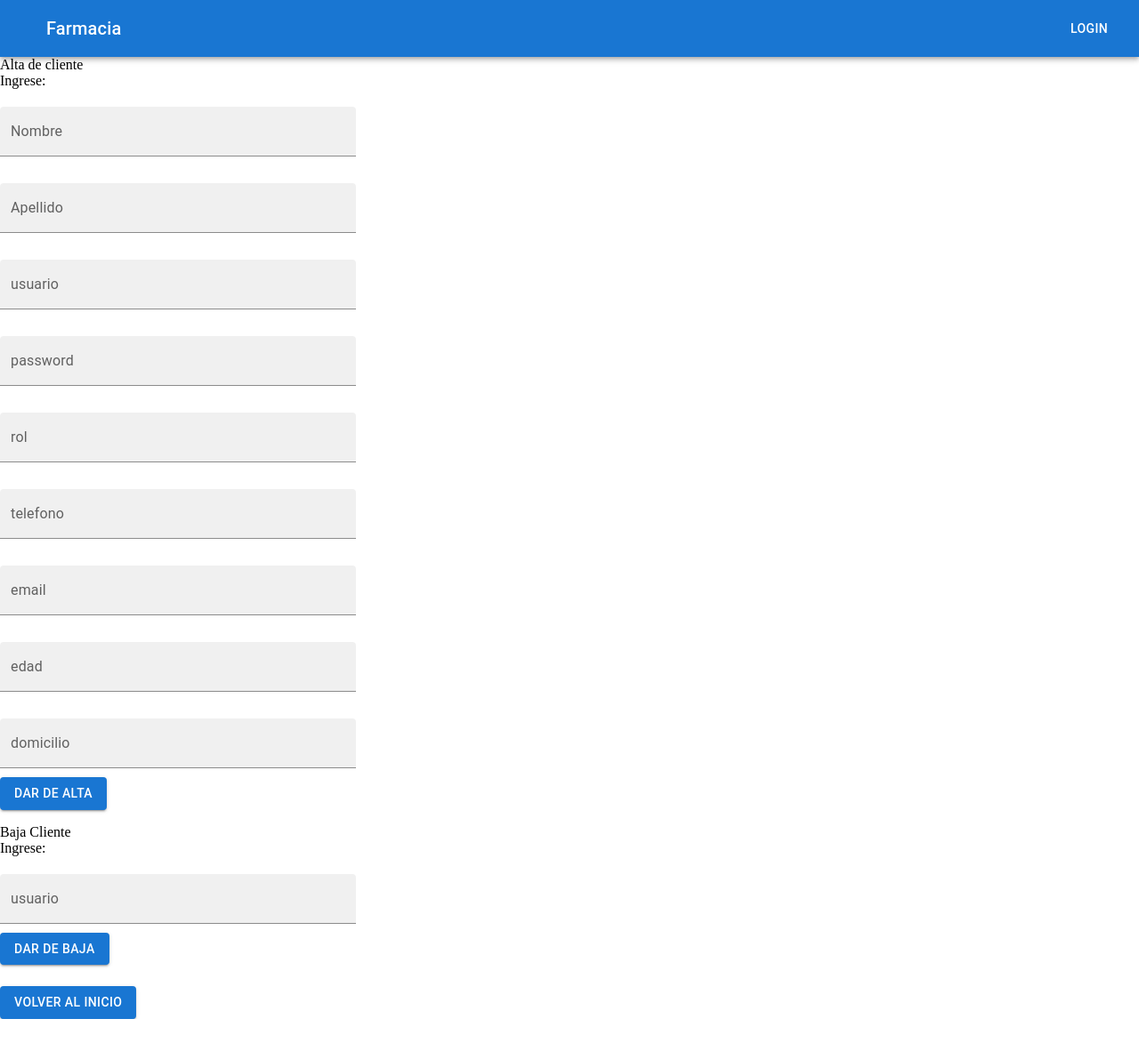
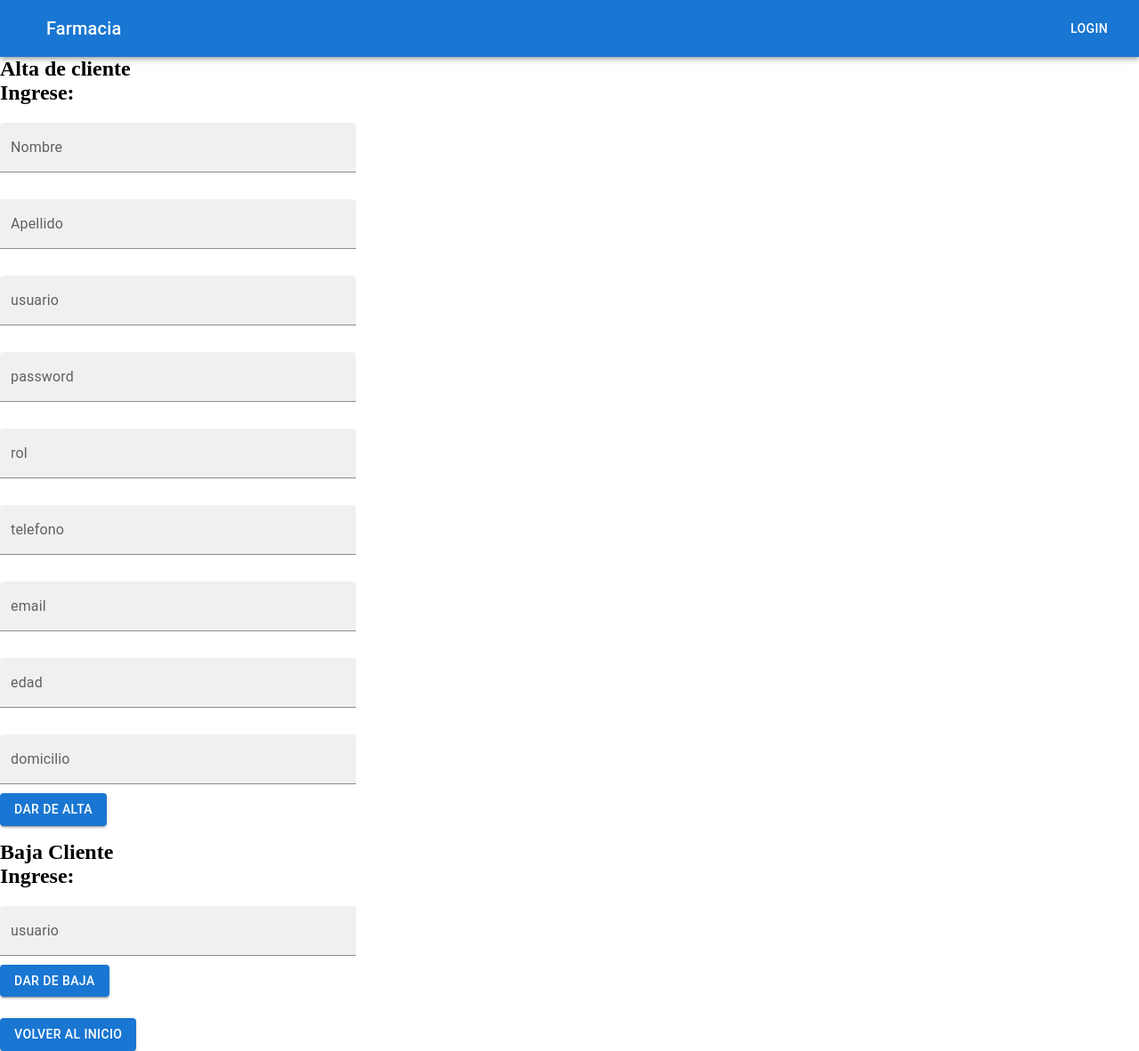
Before and after one commit to Laureanorosales/proyecto1, a Next.js app in the folder proyecto1/: page /register in a window 1280 px wide. Shown: the whole page at 89% size. Before the commit the page ends 1146 px from the top, so only its background shows below. Built offline with nearby package versions, Linux system fonts and the light colour scheme.

Commit message:
Commit ultimate

```diff
--- a/proyecto1/src/pages/register.js
+++ b/proyecto1/src/pages/register.js
@@ -83,8 +83,8 @@ const register = () => {
       <Navbar />
       <ToastContainer position="top-center" theme="colored" autoClose={2000} />
       <div>
-        <p>Alta de cliente</p>
-        <p>Ingrese:</p>
+        <h2>Alta de cliente</h2>
+        <h2>Ingrese:</h2>
       </div>
       <div>
         <form onSubmit={handleSubmit}>
@@ -177,8 +177,8 @@ const register = () => {
         </form>
       </div>
       <div>
-        <p sx={{ marginTop: 5 }}>Baja Cliente</p>
-        <p>Ingrese:</p>
+        <h2 sx={{ marginTop: 5 }}>Baja Cliente</h2>
+        <h2>Ingrese:</h2>
         <form onSubmit={handleDelete}>
           <Box sx={{ width: "400px" }}>
             <TextField
```
